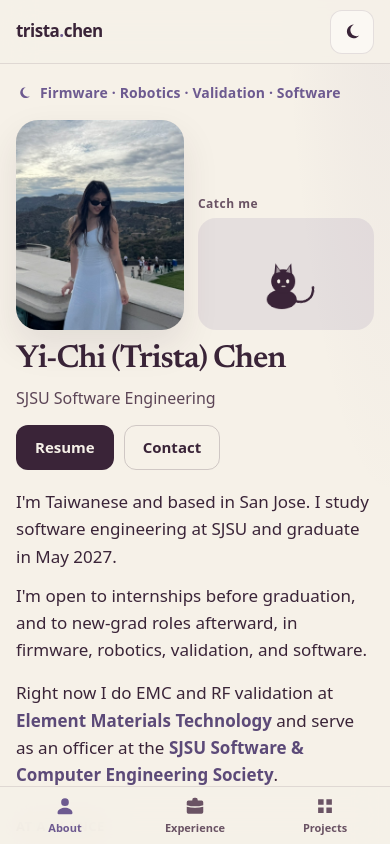
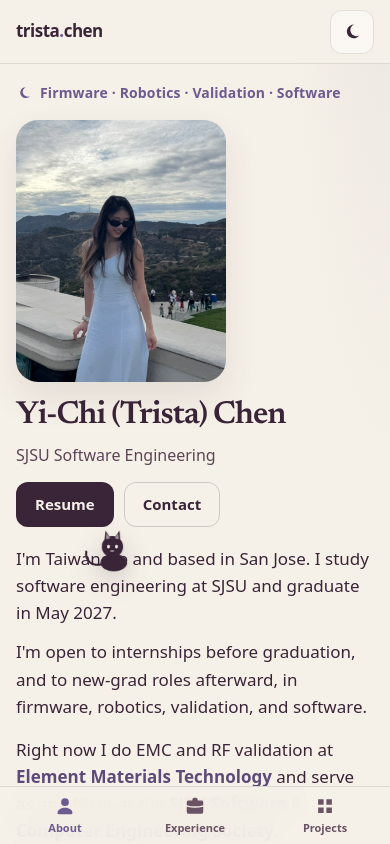
Before and after one commit to trista-chen-29/trista-portfolio, a Next.js app: page / in a window 390 px wide. Shown: the top 844 px of the page. Built offline with nearby package versions, Linux system fonts and the light colour scheme.

Commit message:
Let the cat roam every page and keep the phone layout readable.
The cat runs across About, Experience, and Projects instead of a small pen. On a phone the photo, name, and buttons stack so they stay easy to tap.

Co-authored-by: Trista Chen <trista.chen@sjsu.edu>

```diff
--- a/src/app/globals.css
+++ b/src/app/globals.css
@@ -113,6 +113,7 @@ button, a, input, summary { font: inherit; }
 .page-kicker {
   display: flex;
   align-items: center;
+  flex-wrap: wrap;
   gap: 8px;
   font-size: 14px;
   font-weight: 600;
@@ -232,22 +233,22 @@ body.dialog-open .ios-tabbar { visibility: hidden; }
   gap: 28px;
 }
 .hero-profile {
-  display: grid;
-  grid-template-columns: min(168px, 46vw) minmax(0, 1fr);
-  gap: 8px 14px;
-  align-items: end;
+  display: flex;
+  flex-direction: column;
+  align-items: flex-start;
+  gap: 16px;
   margin-top: 16px;
 }
 .hero-photo {
   position: relative;
-  width: min(168px, 46vw);
+  width: min(210px, 62vw);
   aspect-ratio: 4 / 5;
   border-radius: 22px;
   overflow: hidden;
   box-shadow: var(--photo-shadow);
   background: var(--surface2);
 }
-.hero-copy { grid-column: 1 / -1; min-width: 0; padding-top: 4px; }
+.hero-copy { min-width: 0; width: 100%; }
 .hero-bio {
   margin-top: 18px;
   display: flex;
@@ -346,47 +347,27 @@ body.dialog-open .ios-tabbar { visibility: hidden; }
 .btn-outline:hover { background: var(--outline-hover); }
 .btn-solid:active, .btn-outline:active { transform: translateY(1px); }
 
-.cat-slot {
-  display: flex;
-  flex-direction: column;
-  align-items: flex-start;
-  gap: 4px;
-  width: 100%;
-  min-width: 0;
-  align-self: end;
-}
-.cat-hint {
-  margin: 0;
-  font-size: 12px;
-  font-weight: 650;
-  letter-spacing: 0.04em;
-  color: var(--text3);
-  pointer-events: none;
-}
-.cat-field {
-  position: relative;
-  width: 100%;
-  height: 112px;
-  border-radius: 18px;
-  background: var(--accent-soft);
-}
 .cat-button {
-  position: absolute;
+  position: fixed;
+  z-index: 90;
   top: 0;
   left: 0;
-  width: 72px;
-  height: 72px;
+  width: 64px;
+  height: 64px;
   border: 0;
   padding: 0;
   background: transparent;
   color: var(--text);
   cursor: pointer;
   border-radius: 18px;
+  filter: drop-shadow(0 8px 12px rgba(38, 30, 48, 0.22));
+  transform: translate(16px, calc(var(--nav-h) + 24px));
   will-change: transform;
 }
-.cat-button:hover { filter: brightness(1.08); }
+.cat-button:hover { filter: drop-shadow(0 8px 12px rgba(38, 30, 48, 0.22)) brightness(1.08); }
 .cat-button:active { opacity: 0.82; }
-.cat-svg { width: 72px; height: 72px; }
+body.dialog-open .cat-button { visibility: hidden; }
+.cat-svg { width: 64px; height: 64px; }
 .cat-tail {
   transform-origin: 62px 72px;
   animation: cat-tail 3.8s ease-in-out infinite;
@@ -406,7 +387,7 @@ body.dialog-open .ios-tabbar { visibility: hidden; }
 }
 .cat-pop {
   position: fixed;
-  z-index: 80;
+  z-index: 140;
   margin: 0;
   background: var(--surface);
   color: var(--text);
@@ -802,17 +783,14 @@ a.tl-logo { transition: transform 200ms var(--ease); }
   .page { padding: 32px 28px 64px; }
   .hero-photo { width: 220px; grid-area: photo; }
   .hero-profile {
+    display: grid;
     grid-template-columns: 220px minmax(0, 1fr);
-    grid-template-areas:
-      "photo copy"
-      "cat copy";
+    grid-template-areas: "photo copy";
     column-gap: 28px;
-    row-gap: 0;
-    align-items: end;
+    align-items: center;
   }
-  .cat-slot { grid-area: cat; justify-self: stretch; align-self: end; margin-top: 8px; z-index: 1; }
-  .cat-field { height: 104px; }
-  .hero-copy { grid-area: copy; align-self: center; }
+  .hero-copy { grid-area: copy; width: auto; align-self: center; }
+  .cat-button, .cat-svg { width: 76px; height: 76px; }
   .project-grid { grid-template-columns: 1fr 1fr; gap: 18px; }
   .site-footer { padding: 8px 28px 20px; }
 }
--- a/src/app/layout.js
+++ b/src/app/layout.js
@@ -2,6 +2,7 @@ import './globals.css';
 import { Newsreader } from 'next/font/google';
 import { ThemeProvider } from '@/components/ThemeProvider';
 import Navbar from '@/components/Navbar';
+import CatCompanion from '@/components/CatCompanion';
 
 const newsreader = Newsreader({
   subsets: ['latin'],
@@ -41,6 +42,7 @@ export default function RootLayout({ children }) {
           <footer className="site-footer">
             <p>© Yi-Chi (Trista) Chen</p>
           </footer>
+          <CatCompanion />
         </ThemeProvider>
       </body>
     </html>
--- a/src/app/page.js
+++ b/src/app/page.js
@@ -1,5 +1,4 @@
 import Image from 'next/image';
-import CatCompanion from '@/components/CatCompanion';
 import Interests from '@/components/Interests';
 import ResumeActions from '@/components/ResumeActions';
 import Skills from '@/components/Skills';
@@ -40,7 +39,6 @@ export default function AboutPage() {
                 sizes="(min-width: 768px) 220px, 210px"
               />
             </div>
-            <CatCompanion />
             <div className="hero-copy">
               <h1 className="page-title">Yi-Chi (Trista) Chen</h1>
               <p className="page-sub">SJSU Software Engineering</p>
--- a/src/components/CatCompanion.jsx
+++ b/src/components/CatCompanion.jsx
@@ -51,7 +51,6 @@ function playMeow() {
 export default function CatCompanion() {
   const [open, setOpen] = useState(false);
   const [box, setBox] = useState(null);
-  const fieldRef = useRef(null);
   const catRef = useRef(null);
   const closeRef = useRef(null);
   const popRef = useRef(null);
@@ -106,48 +105,65 @@ export default function CatCompanion() {
   }
 
   useEffect(() => {
-    const field = fieldRef.current;
     const cat = catRef.current;
-    if (!field || !cat) return undefined;
+    if (!cat) return undefined;
 
     const motion = window.matchMedia('(prefers-reduced-motion: reduce)');
-    const pos = { x: 8, y: 8, vx: 1.05, vy: 0.72 };
+    const pos = { x: 28, y: 140, vx: 1.8, vy: 1.15 };
     let last = performance.now();
     let frame = 0;
 
+    const limits = () => {
+      const nav = document.querySelector('.ios-topbar');
+      const tab = document.querySelector('.ios-tabbar');
+      const navH = nav ? nav.getBoundingClientRect().height : 64;
+      const tabVisible = tab && getComputedStyle(tab).display !== 'none';
+      const tabH = tabVisible ? tab.getBoundingClientRect().height : 0;
+      const margin = 6;
+      const minX = margin;
+      const minY = navH + margin;
+      const maxX = Math.max(minX, window.innerWidth - cat.offsetWidth - margin);
+      const maxY = Math.max(minY, window.innerHeight - tabH - cat.offsetHeight - margin);
+      return { minX, minY, maxX, maxY };
+    };
+
     const tick = (now) => {
-      const maxX = Math.max(0, field.clientWidth - cat.offsetWidth);
-      const maxY = Math.max(0, field.clientHeight - cat.offsetHeight);
+      const { minX, minY, maxX, maxY } = limits();
       const reduced = motion.matches;
-      const hold = reduced || pausedRef.current || openRef.current;
+      const hold = reduced || pausedRef.current || openRef.current || document.body.classList.contains('dialog-open');
 
       if (reduced) {
-        pos.x = maxX * 0.55;
-        pos.y = maxY * 0.45;
+        pos.x = maxX;
+        pos.y = maxY;
       } else if (!hold) {
         const step = Math.min(32, now - last) / 16.67;
         pos.x += pos.vx * step;
         pos.y += pos.vy * step;
-        if (pos.x <= 0 || pos.x >= maxX) {
+        if (pos.x <= minX || pos.x >= maxX) {
           pos.vx *= -1;
-          pos.x = Math.max(0, Math.min(maxX, pos.x));
+          pos.x = Math.max(minX, Math.min(maxX, pos.x));
         }
-        if (pos.y <= 0 || pos.y >= maxY) {
+        if (pos.y <= minY || pos.y >= maxY) {
           pos.vy *= -1;
-          pos.y = Math.max(0, Math.min(maxY, pos.y));
+          pos.y = Math.max(minY, Math.min(maxY, pos.y));
         }
         if (Math.random() < 0.012) {
-          pos.vx += (Math.random() - 0.5) * 0.35;
-          pos.vy += (Math.random() - 0.5) * 0.35;
+          pos.vx += (Math.random() - 0.5) * 0.55;
+          pos.vy += (Math.random() - 0.5) * 0.45;
           const speed = Math.hypot(pos.vx, pos.vy) || 1;
-          const target = 0.95 + Math.random() * 0.35;
+          const span = Math.max(maxX - minX, maxY - minY, 1);
+          const target = Math.min(2.7, Math.max(1.45, span / 380));
           pos.vx = (pos.vx / speed) * target;
           pos.vy = (pos.vy / speed) * target;
         }
+      } else {
+        pos.x = Math.max(minX, Math.min(maxX, pos.x));
+        pos.y = Math.max(minY, Math.min(maxY, pos.y));
       }
 
       last = now;
-      cat.style.transform = `translate(${pos.x}px, ${pos.y}px)`;
+      const face = pos.vx < 0 ? -1 : 1;
+      cat.style.transform = `translate(${pos.x}px, ${pos.y}px) scaleX(${face})`;
       frame = requestAnimationFrame(tick);
     };
 
@@ -183,9 +199,7 @@ export default function CatCompanion() {
   }, [open]);
 
   return (
-    <div className="cat-slot">
-      <p className="cat-hint">Catch me</p>
-      <div className="cat-field" ref={fieldRef}>
+    <>
       <button
         ref={catRef}
         type="button"
@@ -199,7 +213,6 @@ export default function CatCompanion() {
       >
         <CatArt />
       </button>
-      </div>
       {open && box && createPortal(
         <div
           ref={popRef}
@@ -217,7 +230,7 @@ export default function CatCompanion() {
         </div>,
         document.body,
       )}
-    </div>
+    </>
   );
 }
 
```
Lines whose indentation alone changed are shown as unchanged.
